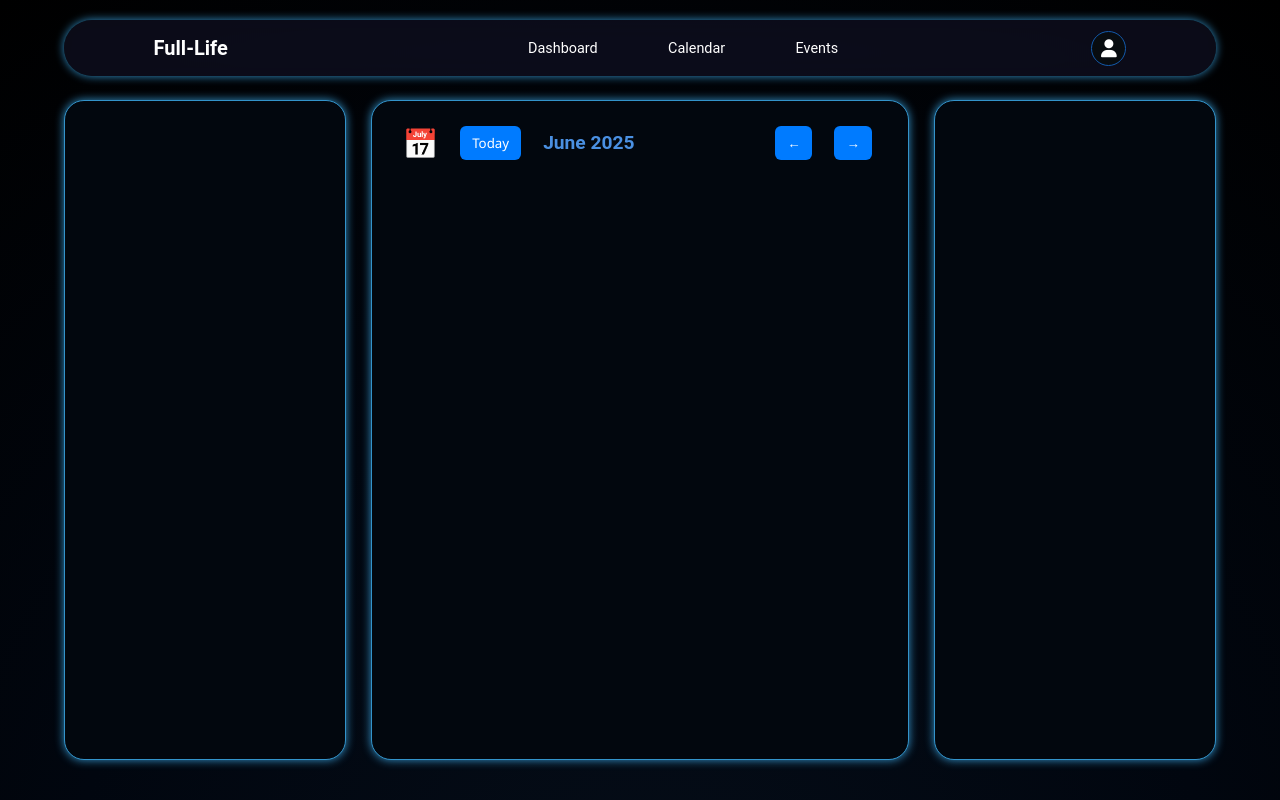
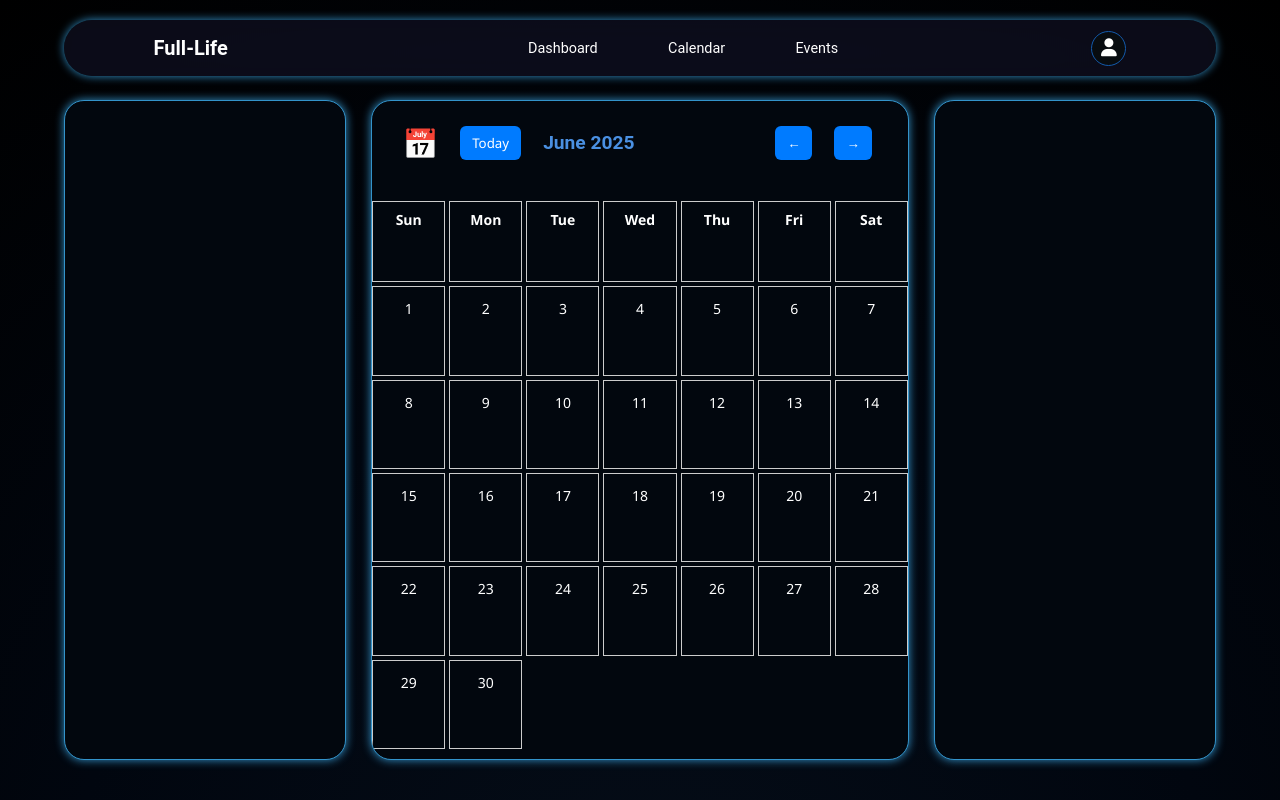
Before and after one commit to UCR25/Full-Life, a React (Vite) app in the folder front-end/: page / in a window 1280 px wide. Built offline with nearby package versions, Linux system fonts and the light colour scheme; a web font is replaced by a local one.

Commit message:
Calender without dragdrop completed

```diff
--- a/front-end/index.html
+++ b/front-end/index.html
@@ -4,7 +4,7 @@
     <meta charset="UTF-8" />
     <link rel="icon" type="src/assets/logov3.png" href="src/assets/logov3.png" >
     <meta name="viewport" content="width=device-width, initial-scale=1.0" />
-    <link rel="stylesheet" href="https://cdnjs.cloudflare.com/ajax/libs/font-awesome/6.4.0/css/all.min.css" />
+    <link rel="stylesheet" href="https://cdnjs.cloudflare.com/ajax/libs/font-awesome/6.5.0/css/all.min.css" />
     <title>Full-Life</title>
   </head>
   <body>
--- a/front-end/src/components/calendar.jsx
+++ b/front-end/src/components/calendar.jsx
@@ -1,11 +1,17 @@
 import React from 'react';
 import './calendar.css';
+import CalendarGrid from './calendarGrid.jsx';
 import CalendarHeader from './calenderHeader.jsx';
 
 const Calendar = () => {
+
+    const today = new Date();
+
+
     return (
         <div className="middle-panel">
             <CalendarHeader/>
+            <CalendarGrid year={today.getFullYear()} month={today.getMonth()} />
         </div>
     );
 }
--- /dev/null
+++ b/front-end/src/components/calendarGrid.css
@@ -0,0 +1,32 @@
+.calendar-grid {
+  position: absolute;
+  display: grid;
+  bottom: 10px;
+  left: 0px;
+  right: 0px;
+  top: 100px;
+  grid-template-columns: repeat(7, 1fr); /* 7 equal columns */
+  gap: 4px; /* spacing between boxes */
+  max-width: 700px; /* optional, to control width */
+  margin: 0 auto; /* center horizontally */
+}
+
+.day-header {
+  font-weight: bold;
+  text-align: center;
+  padding: 8px 0;
+  background-color: transparent;
+  border: 1px solid #ccc;
+}
+
+.day-box {
+  text-align: center;
+  padding: 12px 0;
+  border: 1px solid #ccc;
+  user-select: none;
+}
+
+.day-box.empty {
+  background-color: transparent;
+  border: none;
+}
--- /dev/null
+++ b/front-end/src/components/calendarGrid.jsx
@@ -0,0 +1,52 @@
+import React, { useState, useEffect} from 'react';
+import './calendarGrid.css'; // You can style .calendar-grid and .day-box here
+import { onDateChange$ } from './calenderHeader.jsx';
+
+const weekdayNames = ['Sun', 'Mon', 'Tue', 'Wed', 'Thu', 'Fri', 'Sat'];
+
+const CalendarGrid = () => {
+  const [date, setDate] = useState(onDateChange$.value);
+
+  useEffect(() =>
+  {
+    const sub = onDateChange$.subscribe(setDate);
+    return() => sub.unsubscribe();
+
+  },[]);
+
+  const year = date.getFullYear();
+  const month = date.getMonth();
+
+  const firstDayOfMonth = new Date(year, month, 1);
+  const daysInMonth = new Date(year, month + 1, 0).getDate();
+  const startDayIndex = firstDayOfMonth.getDay();
+
+  const boxes = [];
+
+  // Add weekday headers
+  weekdayNames.forEach((day, index) => {
+    boxes.push(
+      <div className="day-header" key={`header-${index}`}>
+        {day}
+      </div>
+    );
+  });
+
+  // Add empty slots before first day
+  for (let i = 0; i < startDayIndex; i++) {
+    boxes.push(<div className="day-box empty" key={`empty-${i}`}></div>);
+  }
+
+  // Add day numbers
+  for (let day = 1; day <= daysInMonth; day++) {
+    boxes.push(
+      <div className="day-box" key={day}>
+        {day}
+      </div>
+    );
+  }
+
+  return <div className="calendar-grid">{boxes}</div>;
+};
+
+export default CalendarGrid;
--- a/front-end/src/components/calenderHeader.jsx
+++ b/front-end/src/components/calenderHeader.jsx
@@ -1,9 +1,8 @@
 import React, { useEffect, useState } from "react";
-import { Link } from "react-router-dom";
 import { BehaviorSubject } from "rxjs";
 import "./calendarHeader.css";
 
-const onDateChange$ = new BehaviorSubject(new Date());
+export const onDateChange$ = new BehaviorSubject(new Date());
 
 function getMonth(date)
 {
@@ -85,7 +84,6 @@ export default function CalendarHeader() {
         <button>Today</button>
 
         <h2>{label}</h2>
-
         <nav>
           <button data-dir="prev">←</button>
           <button data-dir="next">→</button>
--- a/front-end/src/homepage/UserHomePage.jsx
+++ b/front-end/src/homepage/UserHomePage.jsx
@@ -16,4 +16,5 @@ const UserHomePage = () => {
     );
 }
 
+
 export default UserHomePage
```
Also changed, not shown: front-end/src/components/calenderBox.css (deleted), front-end/src/components/calenderBox.jsx (deleted).
